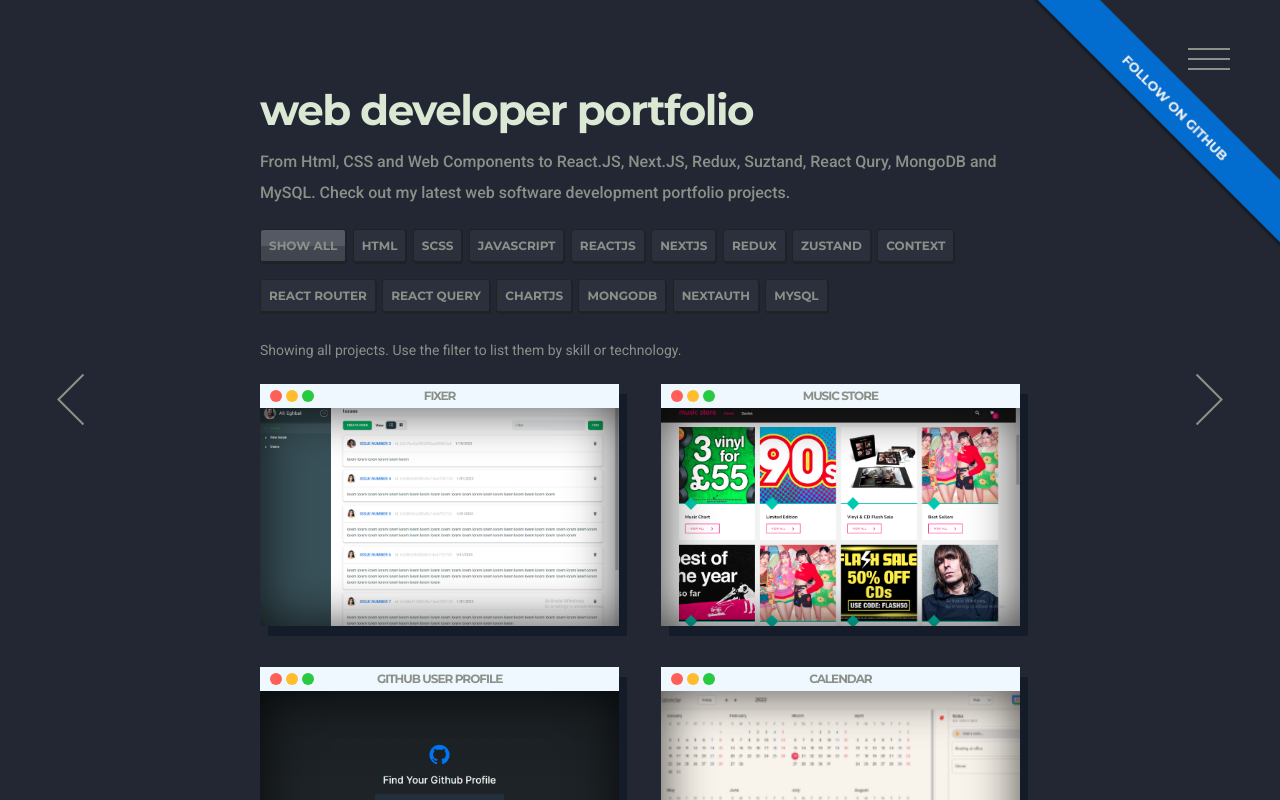
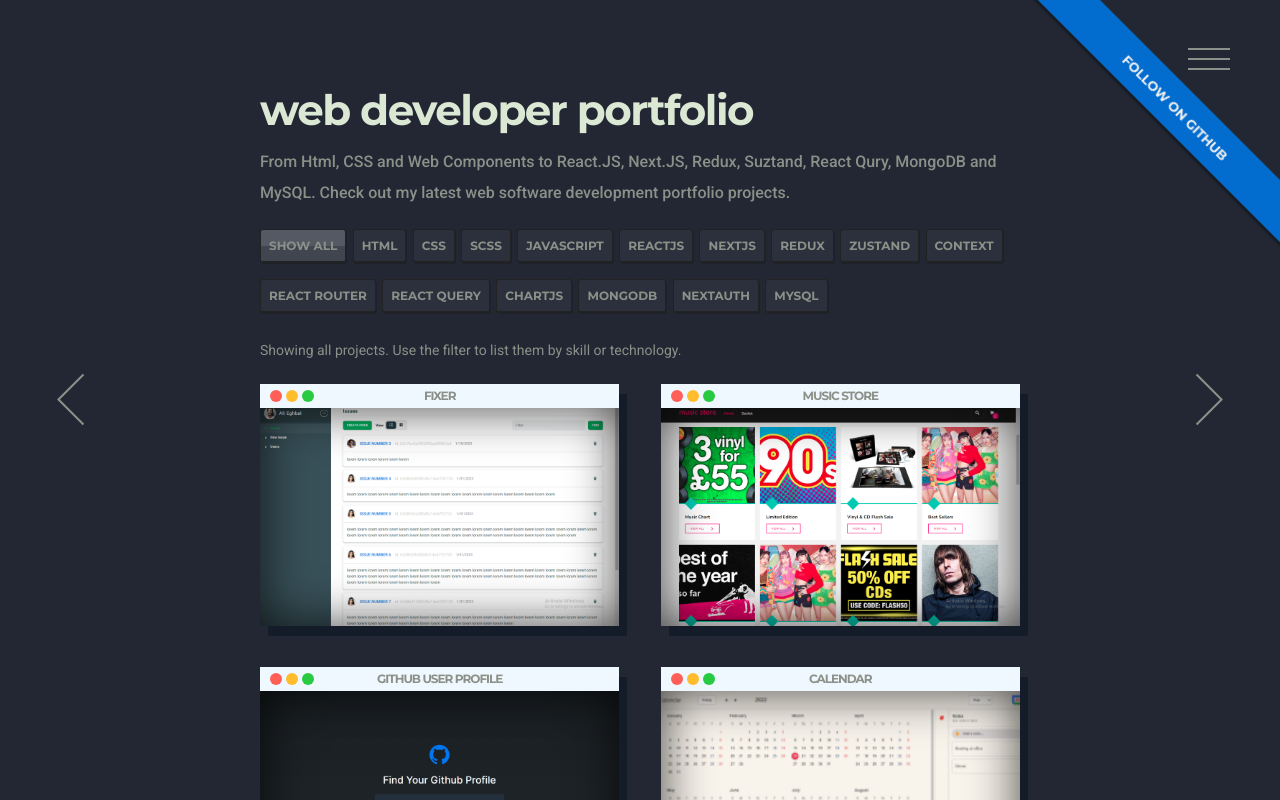
Before and after one commit to mikaeileghbal/react-portfolio, a React (Create React App) app: page /portfolio in a window 1280 px wide. Shown: the top 800 px of the page. Built offline with nearby package versions, Linux system fonts and the light colour scheme.

Commit message:
Add filter to portfolio page

```diff
--- a/src/data/portfolio.js
+++ b/src/data/portfolio.js
@@ -1,6 +1,7 @@
 const tags = [
   "show all",
   "html",
+  "css",
   "scss",
   "javascript",
   "reactjs",
@@ -46,7 +47,7 @@ const portfolio = [
       "css",
       "javascript",
       "nextjs",
-      "Mongodb",
+      "mongodb",
       "mongoose",
       "nextauth",
     ],
--- a/src/pages/portfolio.js
+++ b/src/pages/portfolio.js
@@ -1,4 +1,4 @@
-import React, { useState } from "react";
+import React, { useEffect, useState } from "react";
 import styled from "styled-components";
 import {
   Container,
@@ -48,7 +48,7 @@ const PortoContainer = styled.ul`
   list-style: none;
   margin: 1.2em auto;
   display: grid;
-  grid-template-columns: repeat(auto-fit, minmax(300px, 1fr));
+  grid-template-columns: repeat(auto-fit, minmax(300px, 359px));
   justify-content: center;
   row-gap: 2.6em;
   column-gap: 2.6em;
@@ -269,11 +269,17 @@ const ItemTitle = styled.h3`
 export default function Portfolio() {
   const [show, setShow] = useState(true);
   const [currentTag, setCurrentTag] = useState("show all");
+  const [filter, setFilter] = useState("show all");
 
   const handleTagSelection = (tag) => {
-    console.log(tag);
     setCurrentTag(tag);
+    setFilter(tag);
   };
+
+  const filterdPortfolio = portfolio.filter((item) => {
+    if (filter === "show all") return item;
+    return item.tags.includes(filter.toLowerCase());
+  });
 
   return (
     <Section>
@@ -302,7 +308,7 @@ export default function Portfolio() {
           technology.
         </TextSmall>
         <PortoContainer>
-          {portfolio.map((item) => (
+          {filterdPortfolio.map((item) => (
             <PortfoItem key={item.id} item={item} />
           ))}
         </PortoContainer>
```
